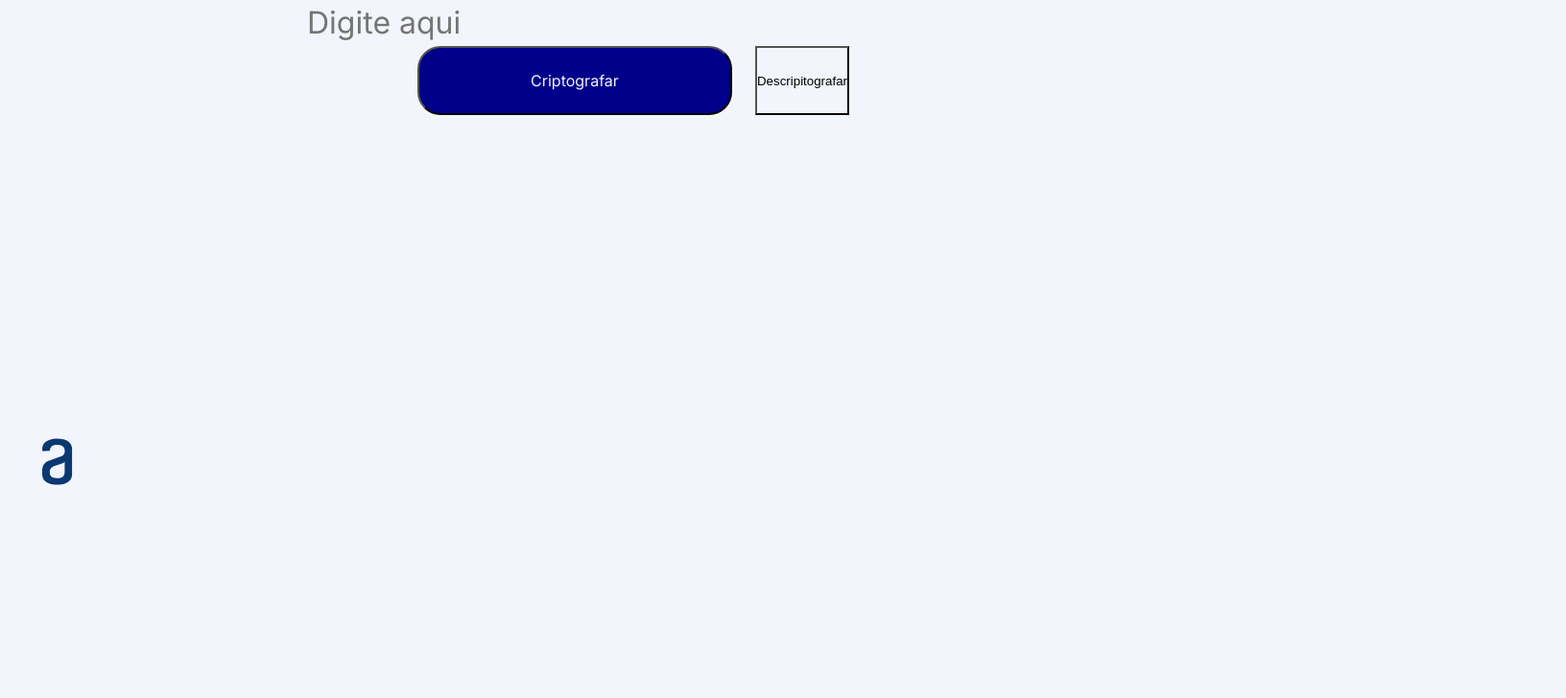
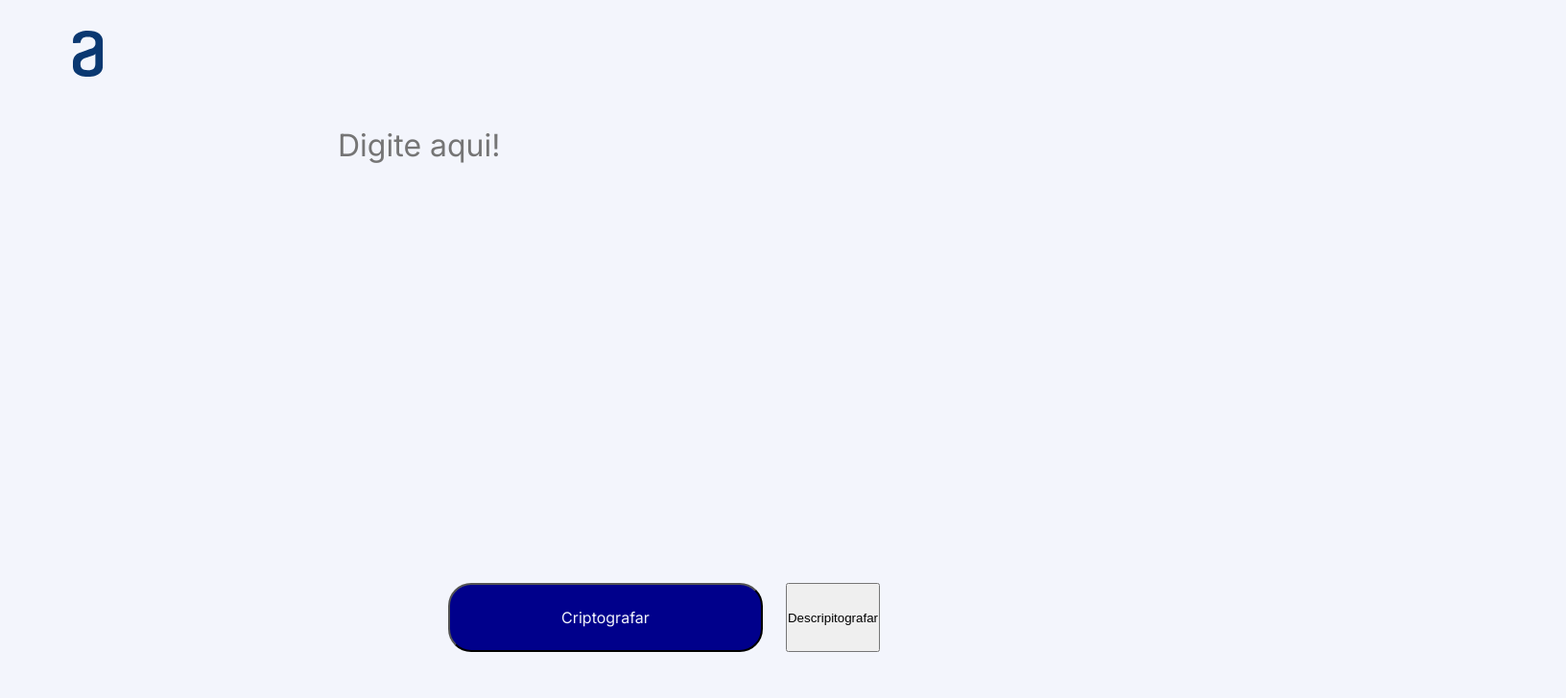
Before and after one commit to calvinbrito10/challenge01-alura-one, a plain HTML site: page index.html in a window 1280 px wide. Shown: the top 728 px of the page at 96% size, 1632 px wide, since content can reach past the window. Drawn offline with Linux system fonts and the light colour scheme.

Commit message:
Adicionado Estilo e Alterado Input para textarea

```diff
--- a/index.html
+++ b/index.html
@@ -12,7 +12,8 @@
         <img src="./Logo.svg" alt="icone Alura" class= "principal__logo">
         <section class="principal__interacao">
             <!-- ajustar posições -->
-            <input type="text" class="principal__interacao__texto" placeholder="Digite aqui">
+            <!-- <input type="text" class="principal__interacao__texto" placeholder="Digite aqui"> -->
+            <textarea name="text" id="text_area" class="principal__interacao__texto" cols="30" rows="10" placeholder="Digite aqui!"></textarea>
             <div class="principal__interacao__box__botao">
                 <button class="principal__interacao__box__botao__button__criptografar">Criptografar</button>
                 <button class="principal__interacao__box__botao__button__descriptografar">Descripitografar</button>
--- a/style.css
+++ b/style.css
@@ -3,22 +3,36 @@
 *{
     margin: 0;
     padding: 0;
+
+}
+
+body {
+    box-sizing: border-box;
     background: var(--Light-blue-light-blue-100, #F3F5FC);
 }
 
 .principal {
     display: flex;
+    align-items: flex-start;
+    width: 50%;
     flex-direction: row;
     gap: 200px;
 }
 
+.principal__logo {
+    padding: 5% 0% 0% 5%;
+}
+
+
 .principal__interacao {
     display: flex;
     flex-direction: column;
+    padding: 20% 0% 10% 0%;
 }
 
 .principal__interacao__texto {
     color: #0A3871;
+    background: var(--Light-blue-light-blue-100, #F3F5FC);
     border: 0px solid;
     font-family: Inter;
     font-size: 32px;
@@ -36,6 +50,7 @@
     justify-content: center;
     flex-direction: row;
     gap: 1.5rem;
+
 }
 
 .principal__interacao__box__botao__button__criptografar {
@@ -63,3 +78,7 @@
     width: 400px;
     height: 944px;
 }
+
+textarea {
+    resize: none;
+  }
```
